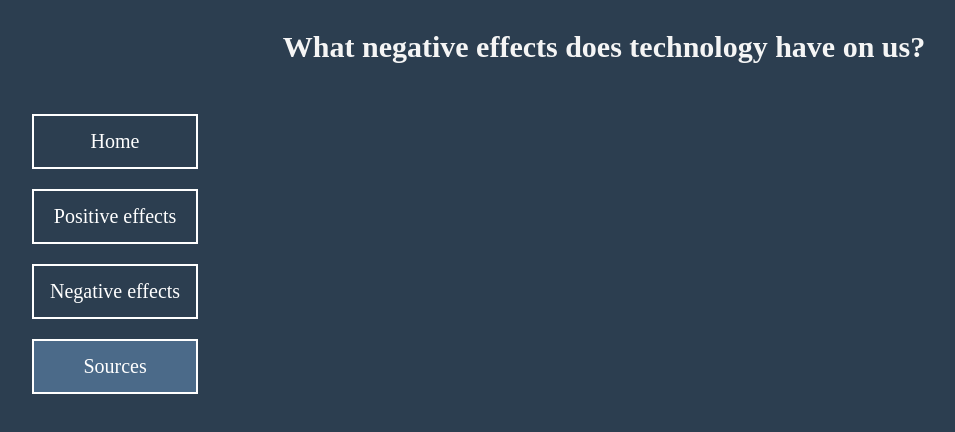
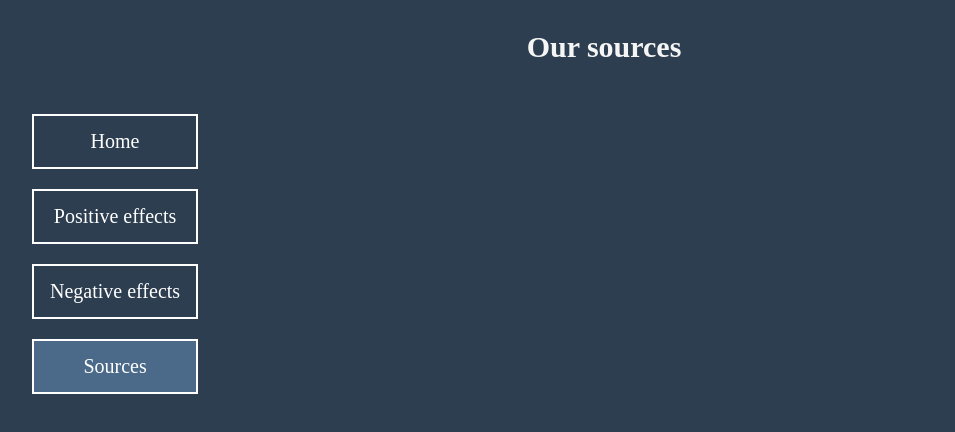
Before and after one commit to CameronTwiggs/Tech-and-Brain, a plain HTML site: page public/sources.html in a window 1280 px wide. Shown: the whole page, without its empty margins (36-991 px from the left). Drawn offline with Linux system fonts and the light colour scheme.

Commit message:
Edit header for sources page

```diff
--- a/public/sources.html
+++ b/public/sources.html
@@ -11,7 +11,7 @@
 </head>
 <body>
 <div id="main-header">
-<h3>What negative effects does technology have on us?</h3>
+<h3>Our sources</h3>
 </div>
     <nav id="sidenav">
         <ul>
```
